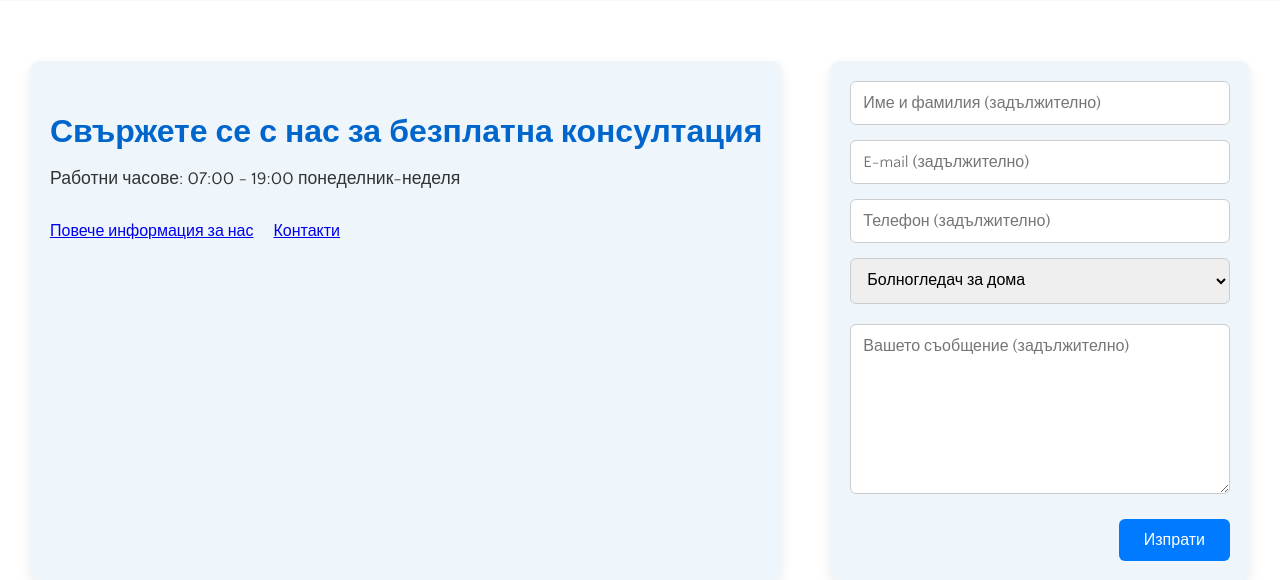
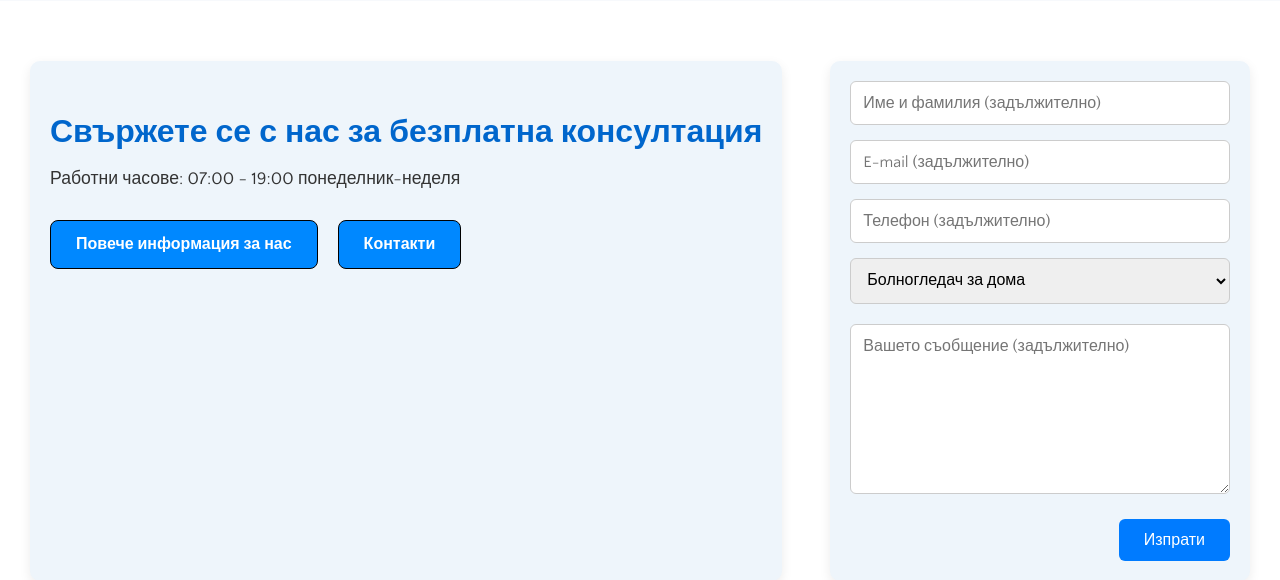
Before and after one commit to Koshoff/Bolnogledachi.bg, a Django app: page / in a window 1280 px wide. Shown: the part 4682-5262 px from the top of the page. Run offline with Django 5.2, Linux system fonts and the light colour scheme.

Commit message:
оправяне на бутоните контактна форма в home.html

```diff
--- a/bolnogledachi_bg/static/css/base.css
+++ b/bolnogledachi_bg/static/css/base.css
@@ -734,6 +734,27 @@ p {
   flex-wrap: wrap;
 }
 
+.cta-buttons a {
+    display: inline-block;
+    padding: 12px 25px;
+    border-radius:6px;
+    background-color: var(--hover-blue);
+    color: white;
+    text-decoration: none;
+    border-radius: 8px;
+    font-weight: bold;
+    transition: all 0.3s ease;
+    border: 0.5px solid black;
+}
+
+.cta-buttons a:hover {
+    background-color: var(--primary-blue);
+    color: #fff;
+    border-color: var(--primary-blue);
+    transform: translateY(-2px); /* леко издигане при hover */
+    box-shadow: 0 0 0 2px var(--primary-blue);
+}
+
 .cta-button {
   background: white;
   color: #1e88e5;
@@ -748,6 +769,7 @@ p {
 .cta-button:hover {
   background: transparent;
   color: var(--primary-blue);
+  transform: translateY(-2px);
   box-shadow: 0 0 0 2px var(--primary-blue);
 }
 
--- a/bolnogledachi_bg/templates/core/about_us.html
+++ b/bolnogledachi_bg/templates/core/about_us.html
@@ -3,10 +3,9 @@
 
 {% extends "fragments/base.html" %}
 
-{% block title %}За нас | Болногледачи.бг{% endblock %}
+{% block title %}Начало | Болногледачи.бг{% endblock %}
 
 {% block content %}
-
 {% load static %}
 
     <!-- Hero Section -->
```
Also changed, not shown: bolnogledachi_bg/db.sqlite3.
